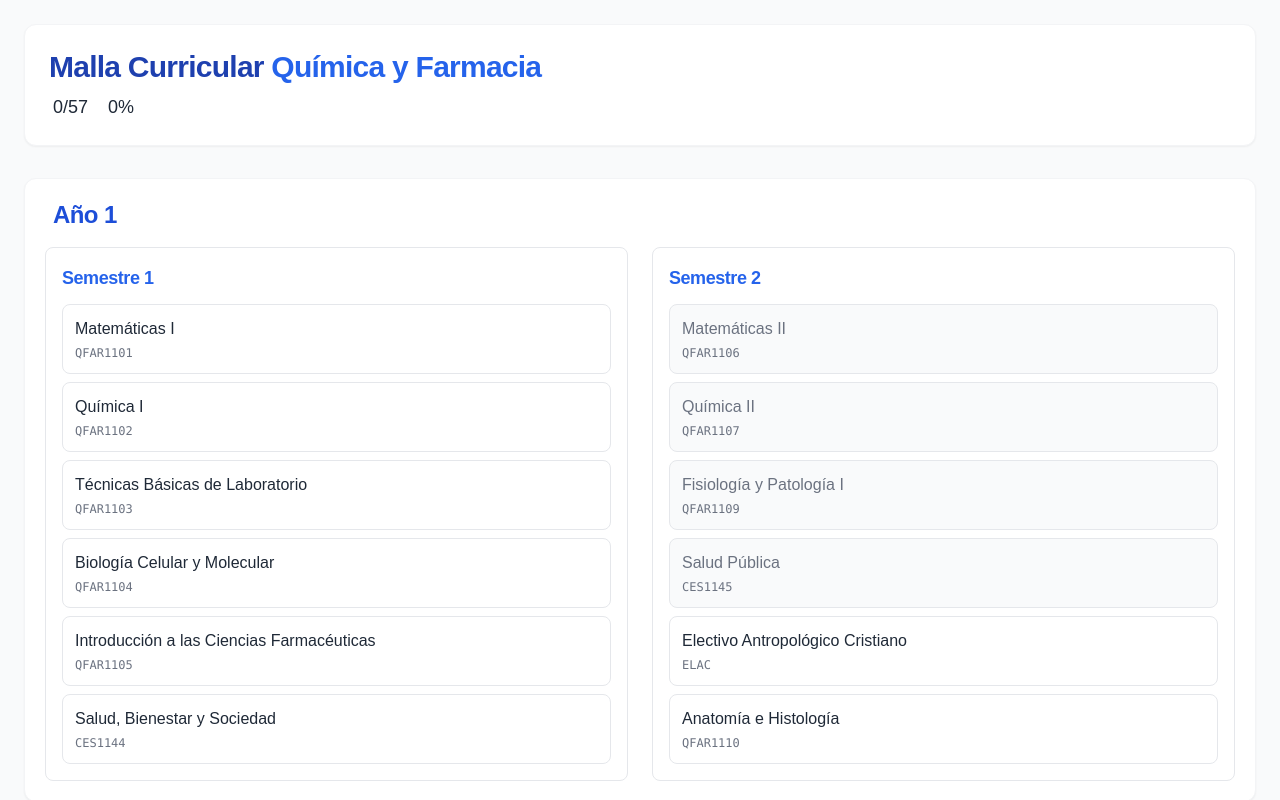
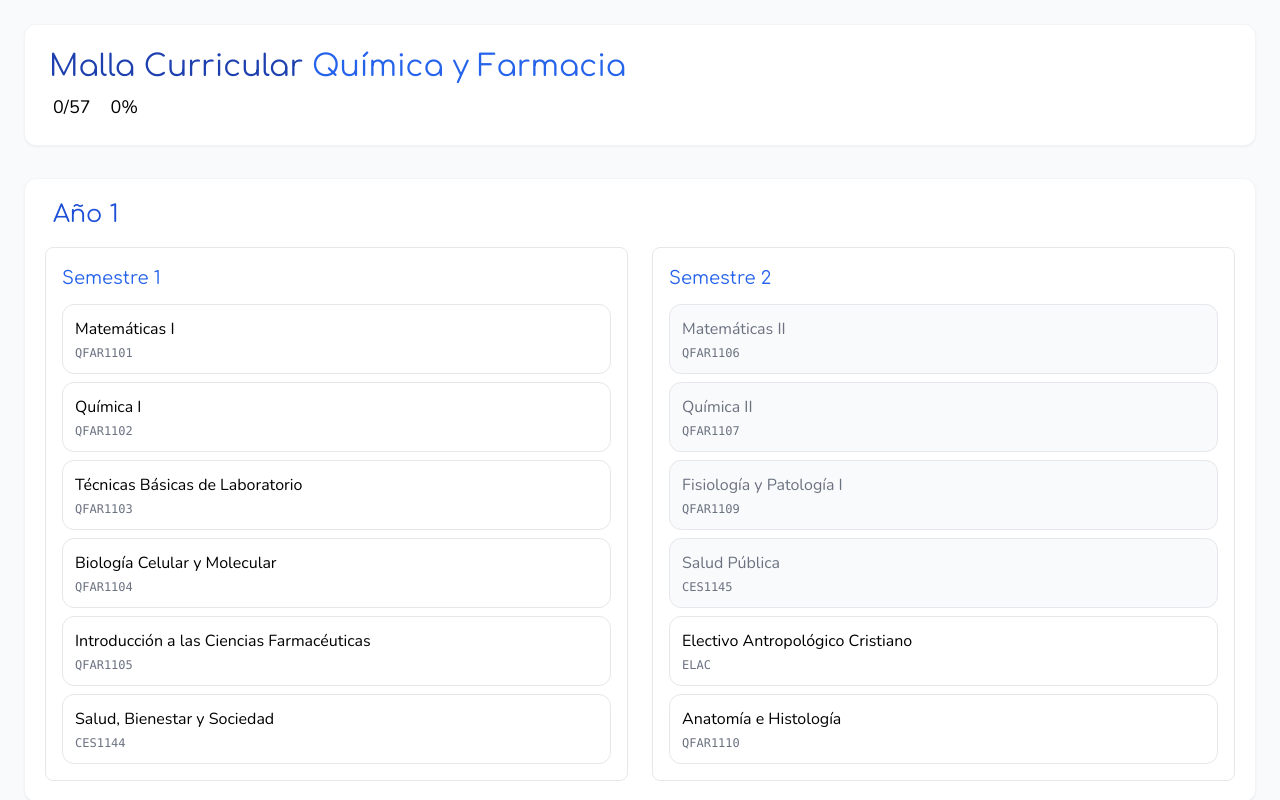
Before and after one commit to carlaaav/malla-qyf-v2025, a React (Vite) app: page / in a window 1280 px wide. Shown: the top 800 px of the page. Built offline with nearby package versions, Linux system fonts and the light colour scheme.

Commit message:
Update index.css

```diff
--- a/src/index.css
+++ b/src/index.css
@@ -2,42 +2,35 @@
 @tailwind components;
 @tailwind utilities;
 
-/* Tipografía premium */
 body {
-  font-family: 'Roboto Flex', sans-serif;
-  @apply text-gray-800 antialiased;
+  font-family: 'Nunito', sans-serif;
+  background-color: #fff5f7;
 }
 
-h1, h2, h3, h4, .font-display {
-  font-family: 'Montserrat', sans-serif;
-  @apply font-semibold tracking-tight;
+h1, h2, h3 {
+  font-family: 'Comfortaa', cursive;
 }
 
-/* Efectos especiales */
+/* Estilo rosado principal */
+.bg-rosado {
+  background-color: #ffd6e8;
+}
+
+.border-rosado {
+  border-color: #ff85b8;
+}
+
+.text-rosado {
+  color: #ff2d75;
+}
+
+/* Tarjetas de ramos */
 .ramo-card {
-  transition: all 0.3s cubic-bezier(0.4, 0, 0.2, 1);
+  transition: all 0.2s;
+  border-radius: 12px;
 }
 
 .ramo-card:hover {
-  transform: translateY(-2px);
-  box-shadow: 0 10px 15px -3px rgba(0, 0, 0, 0.1);
+  transform: translateY(-3px);
+  box-shadow: 0 4px 15px rgba(255, 45, 117, 0.2);
 }
-
-/* Scroll personalizado */
-::-webkit-scrollbar {
-  @apply w-2 h-2;
-}
-
-::-webkit-scrollbar-thumb {
-  @apply bg-blue-200 rounded-full;
-}
-
-/* Animación de carga */
-@keyframes fadeIn {
-  from { opacity: 0; transform: translateY(5px); }
-  to { opacity: 1; transform: translateY(0); }
-}
-
-.animate-fade-in {
-  animation: fadeIn 0.5s ease-out forwards;
-}
```
